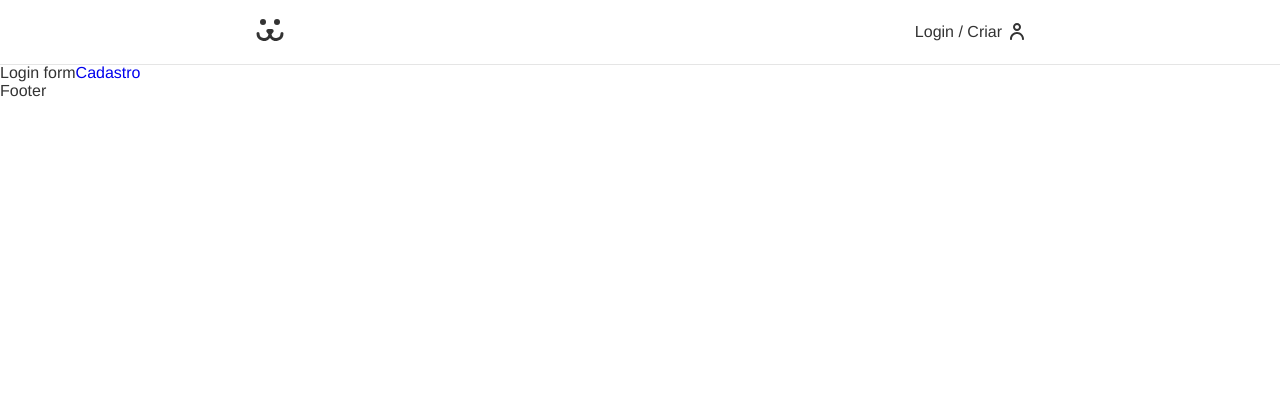
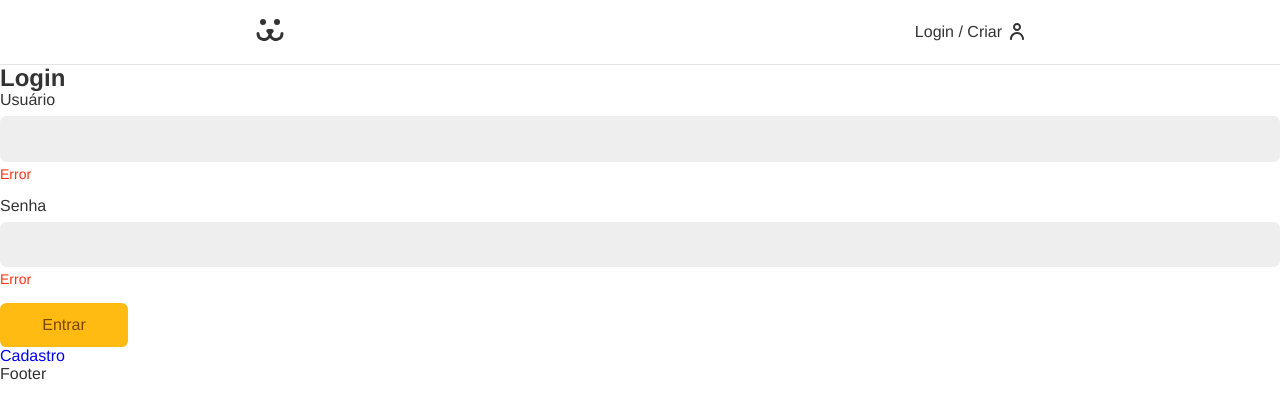
Before and after one commit to lucavini/dogs, a React (Create React App) app: page /login in a window 1280 px wide. Shown: the top 418 px of the page. Built offline with nearby package versions, Linux system fonts and the light colour scheme.

Commit message:
formulario de login estilizado

```diff
--- /dev/null
+++ b/src/Components/Form/Button.js
@@ -0,0 +1,8 @@
+import React from "react";
+import styles from "./Button.module.css";
+
+const Button = ({children, ...props}) => {
+  return <button {...props} className={styles.button}>{children}</button>;
+};
+
+export default Button;
--- /dev/null
+++ b/src/Components/Form/Button.module.css
@@ -0,0 +1,24 @@
+.button{
+    font-size: 1rem;
+    font-family: var(--type-first);
+    cursor: pointer;
+    border:none;
+    border-radius: 0.4rem;
+    background: #fb1;
+    color: #764701;
+    min-width:8rem;
+    padding: 0.8rem 1.2rem;
+    box-sizing: border-box;
+    transition: .1s;
+}
+
+.button:hover,
+.button:focus{
+    outline: none;
+    box-shadow: 0 0 0 3px #fea, 0 0 0 4px #fb1;
+}
+
+.button:disabled{
+    opacity: 0.5;
+    cursor: wait;
+}
--- /dev/null
+++ b/src/Components/Form/Input.js
@@ -0,0 +1,14 @@
+import React from "react";
+import styles from "./Input.module.css";
+
+const Input = ({ label, type, name }) => {
+  return (
+    <div className={styles.wrapper}>
+      <label htmlFor={name} className={styles.label} >{label}</label>
+      <input id={name} name={name} className={styles.input} type={type} />
+      <p className={styles.error}>Error</p>
+    </div>
+  );
+};
+
+export default Input;
--- /dev/null
+++ b/src/Components/Form/Input.module.css
@@ -0,0 +1,35 @@
+.wrapper{
+    margin-bottom: 1rem;
+}
+
+.input{
+    border: 1px solid #eee;
+    display: block;
+    width: 100%;
+    font-size: 1rem;
+    padding: 0.8rem;
+    border-radius: 0.4rem;
+    background: #eee;
+    transition: 0.2s;
+}
+
+.input:focus,
+.input:hover{
+    outline: none;
+    border-color: #fb1;
+    background: white;
+    box-shadow: 0 0 0 3px #fea;
+}
+
+.label{
+    display: block;
+    font-size: 1rem;
+    line-height: 1;
+    padding-bottom: 0.5rem;
+}
+
+.error{
+    color: #f31;
+    font-size: 0.875rem;
+    margin-top: 0.25rem;
+}
--- a/src/Components/Login/Login.js
+++ b/src/Components/Login/Login.js
@@ -12,7 +12,6 @@
             <Route path="criar" element={<LoginCreate />} />
             <Route path="perdeu" element={<LoginPasswordLost />} />
             <Route path="resetar" element={<LoginPasswordReset />} />
-
         </Routes>
     </div>
 };
--- a/src/Components/Login/LoginForm.js
+++ b/src/Components/Login/LoginForm.js
@@ -1,12 +1,42 @@
 import React from "react";
 import { Link } from "react-router-dom";
+import Button from "../Form/Button";
+import Input from "../Form/Input";
 
 const LoginForm = () => {
+  const [username, setUsername] = React.useState("");
+  const [password, setPassword] = React.useState("");
+
+  function handleSubmit(event) {
+    event.preventDefault();
+    fetch("https://dogsapi.origamid.dev/json/jwt-auth/v1/token", {
+      method: "POST",
+      headers: {
+        "Content-Type": "application/json",
+      },
+      body: JSON.stringify({ username, password }),
+    })
+      .then((response) => {
+        console.log(response);
+        return response.json();
+      })
+      .then((json) => {
+        console.log(json);
+      });
+  }
+
   return (
-    <div>
-      Login form
+    <section>
+      <h1>Login</h1>
+      <form action="" onSubmit={handleSubmit}>
+        <Input label="Usuário" type="text" name="username" />
+        <Input label="Senha" type="password" name="password" />
+        <Button>Entrar</Button>
+
+      </form>
+
       <Link to="/login/criar">Cadastro</Link>
-    </div>
+    </section>
   );
 };
 
--- a/src/Components/Login/LoginPasswordLost.js
+++ b/src/Components/Login/LoginPasswordLost.js
@@ -1,7 +1,7 @@
 import React from 'react';
 
 const LoginPasswordLost = () =>{
-    return <div></div>
+    return <div>perdeu senha</div>
 }
 
 export default LoginPasswordLost;
--- a/src/Components/Login/LoginPasswordReset.js
+++ b/src/Components/Login/LoginPasswordReset.js
@@ -1,7 +1,7 @@
 import React from "react";
 
 const LoginPasswordReset = () => {
-  return <div></div>;
+  return <div>reseta senha</div>;
 };
 
 export default LoginPasswordReset;
```
